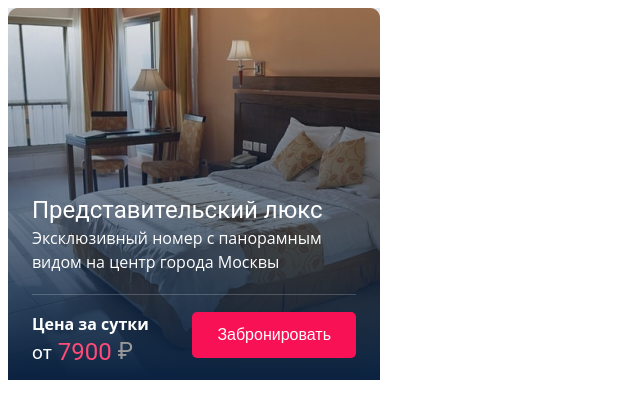
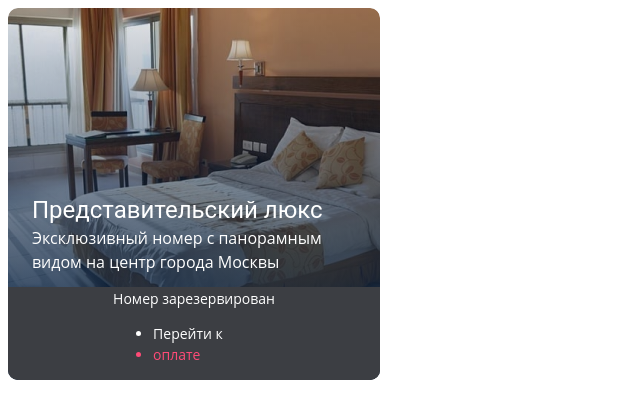
Before and after one commit to il8q/TravellineTestTask, a plain HTML site: page grid/__first-element/grid__first-element.html in a window 1280 px wide. Shown: the whole page, without its empty margins (0-640 px from the left). Drawn offline with Linux system fonts and the light colour scheme; files that its build step writes are made by us from their sources.

Commit message:
Создан room-card__bottom-reserve-container

```diff
--- a/css/common.css
+++ b/css/common.css
@@ -10,6 +10,10 @@
 	text-align: center;
 }
 
+.text-to-center {
+	text-align: center;
+}
+
 .background-tracery {
 	position: absolute;
 
@@ -19,3 +23,12 @@
 html {
 	height: 100%;
 }
+
+.horizontal-list {
+  margin: 0;
+	padding-left: 0;
+}
+
+.horizontal-list > li {
+	display: inline;
+}
--- a/grid/__first-element/grid__first-element.html
+++ b/grid/__first-element/grid__first-element.html
@@ -1,19 +1,21 @@
+
 <link  rel="stylesheet" href="grid/__first-element/grid__first-element.css">
 <link  rel="stylesheet" href="room-card/room-card.css">
 <link  rel="stylesheet" href="room-card/css/text.css">
 <link  rel="stylesheet" href="room-card/css/buttons.css">
 <link  rel="stylesheet" href="room-card/css/colors.css">
 <link  rel="stylesheet" href="room-card/css/links.css">
-<link  rel="stylesheet" href="room-card/css/rooms.css">
 <link  rel="stylesheet" href="room-card/css/price.css">
 
-
-<div class="grid__first-element room-card room-card--card-width room-card--card-height room-card--text-color--white">
-  <div class="room-card__background-gradient room-card--card-width room-card--card-height"></div>
+<div class="grid__first-element
+  room-card room-card--card-width
+  room-card--card-height
+  room-card--border--circle
+  room-card--text-color--white"
+>
+  <div class="room-card__background-gradient room-card--border--circle room-card--card-width room-card--card-height"></div>
   <div class="room-card__discount-block room-card--paddings">
-    <div class="room-card--visible-when-hover">
     <div insert-block="discount-block/discount-block.html"></div>
-    </div>
   </div>
 
   <div class="room-card__bottom-container room-card--paddings">
@@ -26,6 +28,7 @@
       </div>
     </div>
 
+    <div class="room-card__bottom-block">
       <hr class="room-card__block-divider" align="center" size="1" color="#ffffff" />
 
       <div class="room-card__price-container">
@@ -38,7 +41,37 @@
       </div>
 
       <div class="room-card__button-container">
-      <button class="room-card__reserve-button">Забронировать</button>
+        <button class="room-card__reserve-button" onclick="clickFirstCardButton()">Забронировать</button>
       </div>
     </div>
   </div>
+
+  <div class="room-card__bottom-reserve-container room-card--border--circle room-card--border--circle">
+    <div class="room-card__reserve-text-block text-to-center">
+      <div>
+        Номер зарезервирован
+      </div>
+      <div class="room-card__go-to-payment">
+        <ul class="horizontal-list">
+          <li>
+            Перейти к
+          </li>
+          <li class=" primary2-text-color">
+            оплате
+          </li>
+        </ul>
+      </div>
+    </div>
+  </div>
+</div>
+
+
+
+<script>
+  // clickFirstCardButton();
+  // .grid__first-element > .room-card__bottom-container > .room-card__button-container > .room-card__reserve-button
+//onclick="clickFirstCardButton()"
+  alert(2);console.log(document.querySelector(".grid__first-element"));
+  // document.querySelector(".grid__first-element.room-card__reserve-button").addEventListener("onclick", clickFirstCardButton);
+
+</script>
--- a/htmlInserter.js
+++ b/htmlInserter.js
@@ -43,10 +43,8 @@ function includeHTML() {
 
   for (i = 0; i < z.length; i++) {
     elmnt = z[i];
-    console.log(elmnt);
     /*search for elements with a certain atrribute:*/
     file = elmnt.getAttribute("insert-block");
-    console.log(file);
     if (file) {
       extractHtml(file, elmnt);
       return;
--- a/room-card/css/rooms.css
+++ /dev/null
@@ -1,5 +0,0 @@
-.room {
-  min-width: 288px;
-
-  border-radius: 10px;
-}
--- a/room-card/css/text.css
+++ b/room-card/css/text.css
@@ -1,5 +1,5 @@
 .description-font {
-	font-family: "Open Sans", serif;
+	font-family: "Open Sans", sans-serif;
 	font-style: normal;
 	font-weight: 700;
 	font-size: 16px;
--- a/room-card/room-card.css
+++ b/room-card/room-card.css
@@ -1,7 +1,9 @@
 .room-card {
 	position: relative;
+}
 
-	border-radius: 5px;
+.room-card--border--circle {
+	border-radius: 10px;
 	border-width: 0;
 }
 
@@ -42,6 +44,30 @@
 	z-index: 2;
 }
 
+.room-card__bottom-container {
+	width: calc(100% - 48px);
+	position: absolute;
+	bottom: 0;
+	z-index: 2;
+}
+
+.room-card__bottom-reserve-container {
+	width: 100%;
+	position: absolute;
+	top: 75%;
+	bottom: 0;
+	z-index: 2;
+
+	display: flex;
+	justify-content: center;
+	align-items: center;
+
+	border-top-left-radius: 0;
+	border-top-right-radius: 0;
+
+	background: #3c3e43;
+}
+
 .room-card--paddings {
 	padding-top: 12px;
 	padding-bottom: 12px;
@@ -71,7 +97,7 @@
 }
 
 .room-card__description {
-	font-family: "Open Sans", serif;
+	font-family: "Open Sans", sans-serif;
 	font-style: normal;
 	font-weight: 400;
 	font-size: 16px;
@@ -85,3 +111,19 @@
 .room-card:hover > .room-card__discount-block {
 	display: block;
 }
+
+.room-card--hide-when-reserved {
+	display: none;
+}
+
+.room-card__payment-label {
+	float: left;
+}
+
+.room-card__reserve-text-block {
+	font-family: "Open Sans", sans-serif;
+	font-style: normal;
+	font-weight: 400;
+	font-size: 14px;
+	line-height: 21px;
+}
```
Also changed, not shown: grid/__first-element/grid__first-element.js (added, +13 -0 lines), grid/__second-element/grid__second-element.html (+1 -2 lines), grid/__third-element/grid__third-element.html (+0 -1 lines), index.html (+2 -1 lines), room-card/css/price.css (+6 -6 lines). Lines whose indentation alone changed are shown as unchanged.
